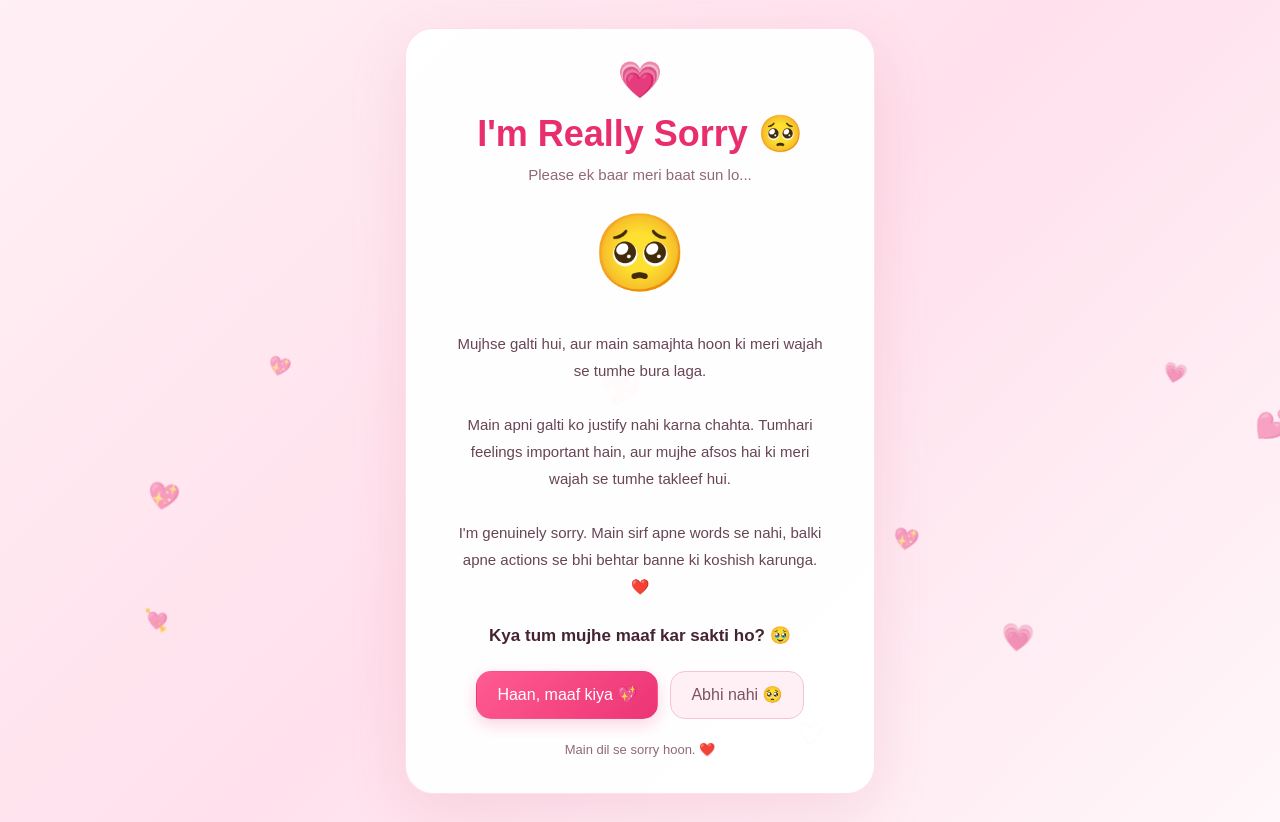
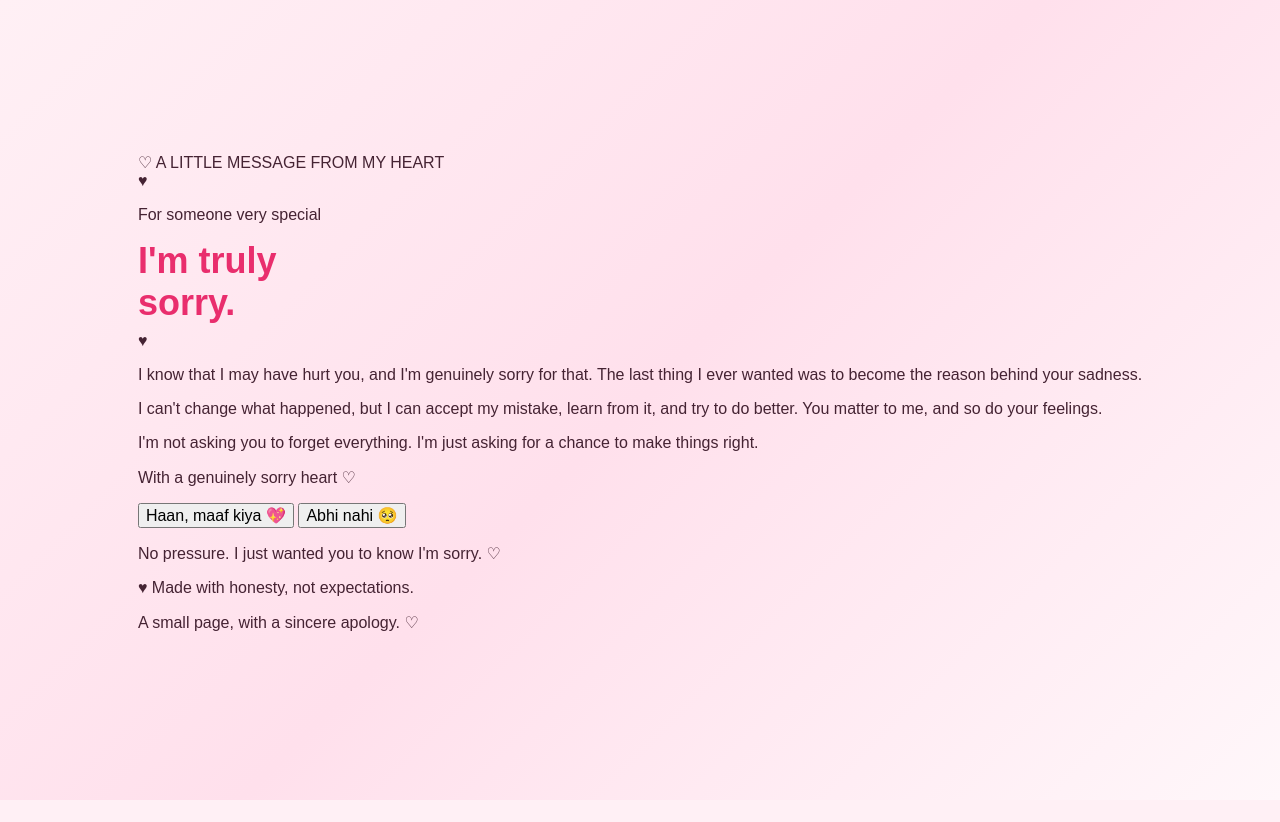
Before and after one commit to HAFIJ-SHAIKH/Something, a plain HTML site: page index.html in a window 1280 px wide. After the commit the page ends 800 px from the top, so only its background shows below. Drawn offline with Linux system fonts and the light colour scheme; a web font is replaced by a local one.

Commit message:
Revise HTML structure and update meta tags
Updated meta tags for viewport, theme color, and description. Modified structure and content of the apology card and success screen.

```diff
--- a/index.html
+++ b/index.html
@@ -3,76 +3,125 @@
 <html lang="en">
 <head>
   <meta charset="UTF-8">
-  <meta name="viewport" content="width=device-width, initial-scale=1">
-  <meta name="theme-color" content="#fff0f5">
-  <meta name="description" content="A heartfelt apology from the heart.">
+  <meta name="viewport" content="width=device-width, initial-scale=1.0">
+  <meta name="theme-color" content="#fff1f5">
+  <meta name="description" content="A little message from my heart. I'm truly sorry.">
   <title>Maaf Kar Do 🥺💖</title>
+
+  <link rel="preconnect" href="https://fonts.googleapis.com">
+  <link rel="preconnect" href="https://fonts.gstatic.com" crossorigin>
+  <link href="https://fonts.googleapis.com/css2?family=DM+Sans:wght@400;500;600;700&family=Playfair+Display:ital,wght@0,500;0,600;0,700;1,500&display=swap" rel="stylesheet">
 
   <link rel="stylesheet" href="./style.css">
   <script src="./script.js" defer></script>
 </head>
+
 <body>
-  <div id="heartsBackground" class="hearts-background" aria-hidden="true"></div>
+  <div class="ambient-glow glow-one" aria-hidden="true"></div>
+  <div class="ambient-glow glow-two" aria-hidden="true"></div>
 
-  <main class="card" id="mainCard">
-    <div class="top-heart" aria-hidden="true">💗</div>
+  <div id="heartBackground" class="heart-background" aria-hidden="true"></div>
+  <div id="messageLayer" class="message-layer" aria-live="polite" aria-atomic="true"></div>
 
-    <h1>I'm Really Sorry 🥺</h1>
-    <p class="subtitle">Please ek baar meri baat sun lo...</p>
+  <main class="page-shell">
+    <section class="apology-card" id="apologyCard" aria-labelledby="mainTitle">
+      <div class="top-label">
+        <span class="label-heart" aria-hidden="true">♡</span>
+        A LITTLE MESSAGE FROM MY HEART
+      </div>
 
-    <div class="cute-image" id="cuteImage" aria-hidden="true">🥺</div>
+      <div class="main-heart" aria-hidden="true">
+        <span>♥</span>
+        <i class="spark spark-one"></i>
+        <i class="spark spark-two"></i>
+        <i class="spark spark-three"></i>
+      </div>
 
-    <p class="message">
-      Mujhse galti hui, aur main samajhta hoon ki meri wajah se
-      tumhe bura laga.
-      <br><br>
-      Main apni galti ko justify nahi karna chahta.
-      Tumhari feelings important hain, aur mujhe afsos hai
-      ki meri wajah se tumhe takleef hui.
-      <br><br>
-      I'm genuinely sorry. Main sirf apne words se nahi,
-      balki apne actions se bhi behtar banne ki koshish karunga. ❤️
-    </p>
+      <p class="eyebrow">For someone very special</p>
 
-    <p class="question">Kya tum mujhe maaf kar sakti ho? 🥹</p>
+      <h1 id="mainTitle">
+        I'm truly<br>
+        <span>sorry.</span>
+      </h1>
 
-    <div class="buttons">
-      <button type="button" id="yesBtn" class="yes-btn">
-        Haan, maaf kiya 💖
-      </button>
+      <div class="title-divider" aria-hidden="true">
+        <span></span>
+        <span class="divider-heart">♥</span>
+        <span></span>
+      </div>
 
-      <button type="button" id="noBtn" class="no-btn">
-        Abhi nahi 🥺
-      </button>
-    </div>
+      <div class="apology-copy">
+        <p>
+          I know that I may have hurt you, and I'm genuinely sorry for that.
+          The last thing I ever wanted was to become the reason behind your sadness.
+        </p>
 
-    <p class="attempt-text" id="attemptText" aria-live="polite">
-      Main dil se sorry hoon. ❤️
-    </p>
-  </main>
+        <p>
+          I can't change what happened, but I can accept my mistake,
+          learn from it, and try to do better. You matter to me,
+          and so do your feelings.
+        </p>
 
-  <div
-    id="popupLayer"
-    class="popup-layer"
-    aria-live="polite"
-    aria-atomic="false"
-  ></div>
+        <p class="highlight-line">
+          I'm not asking you to forget everything.
+          I'm just asking for a chance to make things right.
+        </p>
+      </div>
 
-  <section class="success-screen" id="successScreen" hidden>
-    <div class="success-card">
-      <div class="success-emoji" aria-hidden="true">🥹💖</div>
+      <div class="signature">
+        <span class="signature-line"></span>
+        <p>With a genuinely sorry heart <span aria-hidden="true">♡</span></p>
+      </div>
 
-      <h1>Thank You ❤️</h1>
+      <div class="button-area" id="buttonArea">
+        <button id="forgiveButton" class="button button-primary" type="button">
+          <span>Haan, maaf kiya</span>
+          <span class="button-icon" aria-hidden="true">💖</span>
+        </button>
 
-      <p>
-        Tumhare maaf karne ki mere liye bahut value hai.
-        Main jaanta hoon ki sirf sorry kehna kaafi nahi hota.
-        Main apni galti se seekhunga aur apne actions se
-        dikhane ki koshish karunga ki mujhe sach mein afsos hai.
+        <button id="notYetButton" class="button button-secondary" type="button">
+          <span>Abhi nahi</span>
+          <span class="button-icon" aria-hidden="true">🥺</span>
+        </button>
+      </div>
+
+      <p id="gentleNote" class="gentle-note" aria-live="polite">
+        No pressure. I just wanted you to know I'm sorry. ♡
       </p>
 
-      <div class="success-hearts" aria-hidden="true">💗 💕 💖</div>
-    </div>
-  </section>
+      <footer class="card-footer">
+        <span class="footer-heart" aria-hidden="true">♥</span>
+        Made with honesty, not expectations.
+      </footer>
+    </section>
+
+    <section id="thankYouScreen" class="thank-you-screen" hidden
+      aria-labelledby="thankYouTitle" tabindex="-1">
+      <div class="success-heart" aria-hidden="true">💗</div>
+
+      <p class="eyebrow">This means a lot to me</p>
+
+      <h2 id="thankYouTitle">
+        Thank you for<br>
+        <span>giving me a chance.</span>
+      </h2>
+
+      <div class="title-divider" aria-hidden="true">
+        <span></span>
+        <span class="divider-heart">♥</span>
+        <span></span>
+      </div>
+
+      <p class="success-message">
+        I'm truly grateful. I won't take your kindness for granted.
+        I'll try to show through my actions that your feelings matter to me.
+      </p>
+
+      <p class="success-signature">Thank you, from my heart. ♡</p>
+      <div class="success-decoration" aria-hidden="true">♡ &nbsp; ♥ &nbsp; ♡</div>
+    </section>
+
+    <p class="page-caption">A small page, with a sincere apology. ♡</p>
+  </main>
 </body>
 </html>
```
